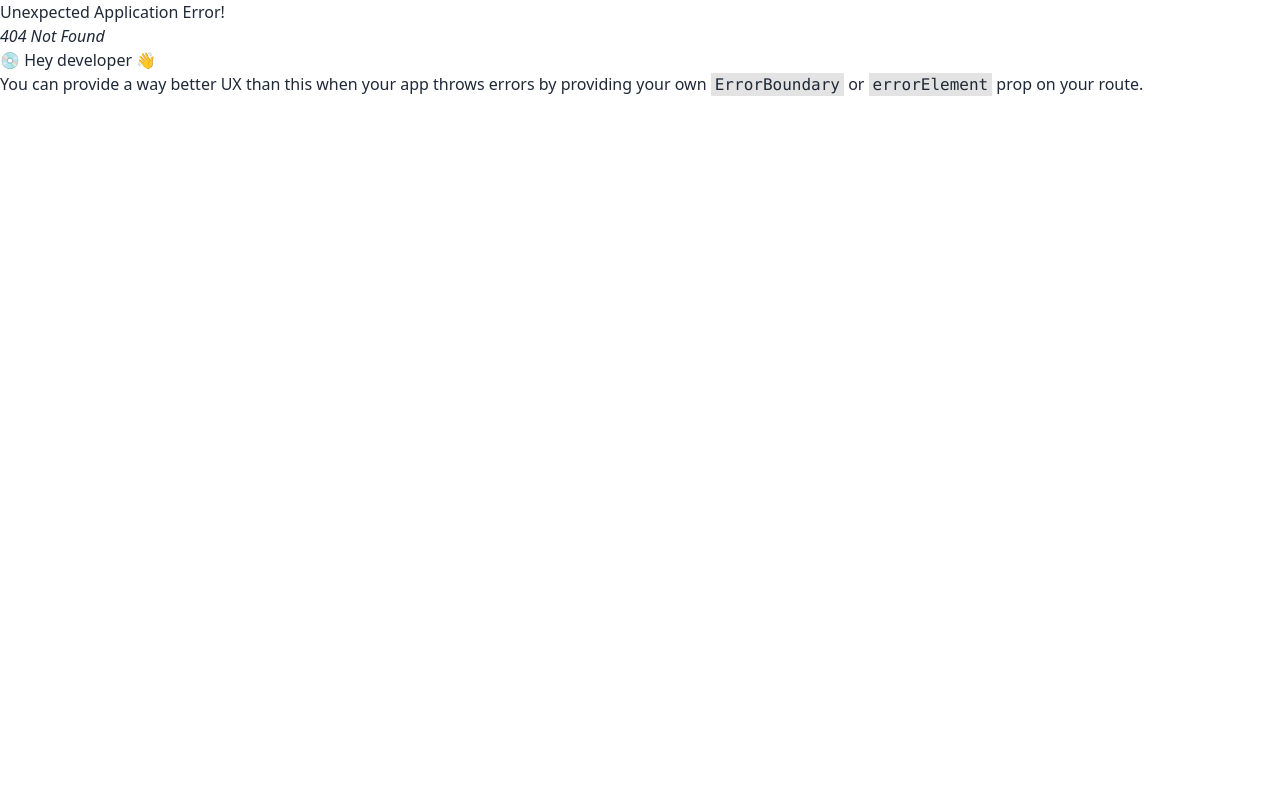
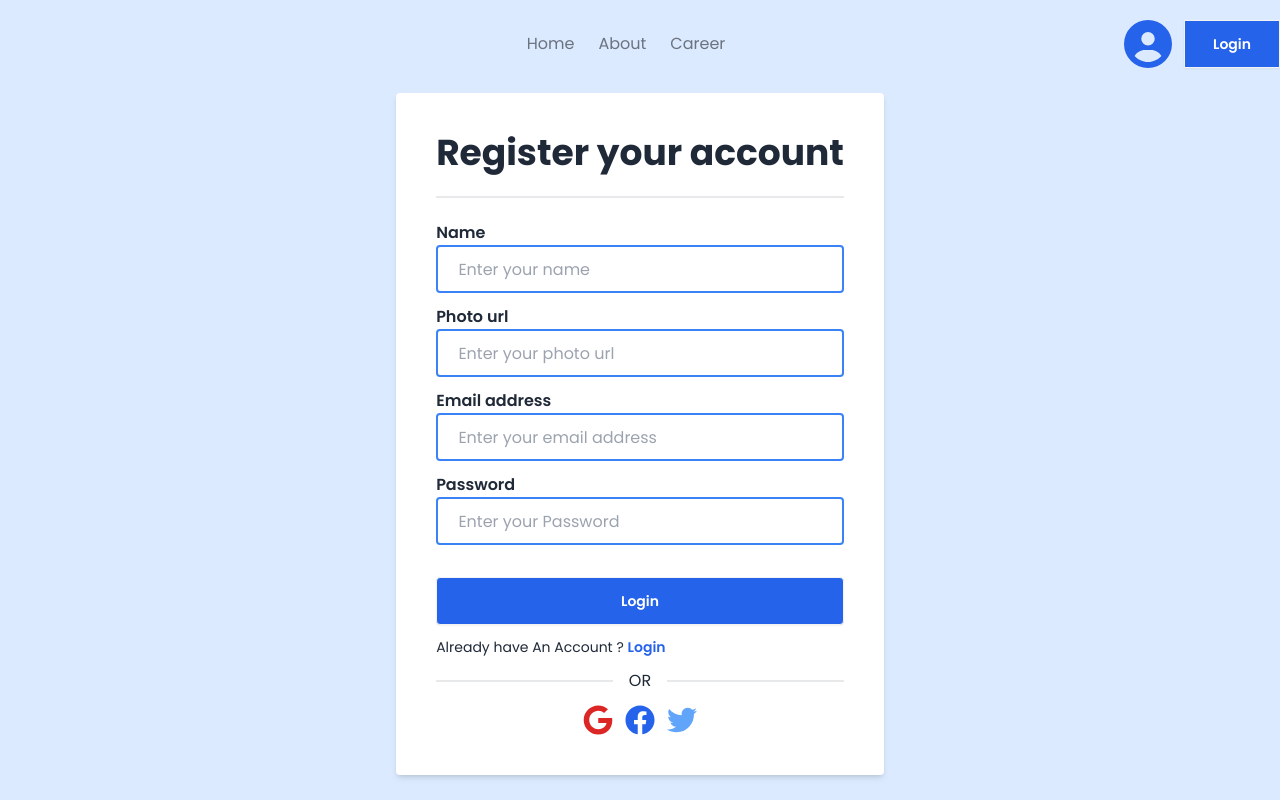
Before and after one commit to mehefujali/e-news, a React (Vite) app: page /register in a window 1280 px wide. Before the commit this address had no page. Built offline with nearby package versions, Linux system fonts and the light colour scheme.

Commit message:
login and register form created|

```diff
--- a/index.html
+++ b/index.html
@@ -2,7 +2,7 @@
 <html lang="en" data-theme="light">
   <head>
     <meta charset="UTF-8" />
-    <link rel="icon" type="image/svg+xml" href="/vite.svg" />
+    <link rel="icon" type="image/svg+xml" href="https://freelogopng.com/images/all_img/1659111270etsy-icon-black.png" />
     <meta name="viewport" content="width=device-width, initial-scale=1.0" />
     <title>e news</title>
   </head>
--- /dev/null
+++ b/src/Auth/Login/Login.jsx
@@ -0,0 +1,38 @@
+import { Link } from "react-router-dom";
+import Nav from "../../Components/Nav/Nav";
+import { FaFacebook, FaGoogle, FaTwitter } from "react-icons/fa";
+
+
+const Login = () => {
+      return (
+            <div className="bg-blue-100" >
+                   <Nav></Nav>
+                   <div className=" container mx-auto h-[calc(100vh-68px)]  flex justify-center items-center">
+                        <div className=" max-w-lg mx-auto p-10 bg-white rounded shadow-md">
+                              <h1 className=" text-2xl md:text-4xl font-bold">Login your account</h1>
+                              <div className=" divider"></div>
+                              <form action="" className=" w-full flex flex-col gap-3">
+                                    <label htmlFor="">
+                                          <p className=" font-semibold">Email address</p>
+                                          <input placeholder=" Enter your email address"  type="text " className="input w-full border-2 border-blue-500 focus:outline-none focus:border-blue-400 rounded" />
+                                    </label>
+                                    <label htmlFor="">
+                                          <p className=" font-semibold">Password</p>
+                                          <input placeholder=" Enter your Password"  type="password" className="input w-full border-2 border-blue-500 focus:outline-none focus:border-blue-400 rounded" />
+                                    </label>
+                                    <button className="btn mt-5 bg-blue-600 hover:text-blue-600 text-white w-full   rounded">Login</button>
+                              </form>
+                              <p className=" text-sm mt-3">Dont’t Have An Account ? <Link className=" text-blue-600 font-semibold" to={'/register'}> Register</Link></p>
+                              <div className=" divider">OR</div>
+                              <div className=" flex gap-3 text-3xl items-center justify-center">
+                                    <FaGoogle  className=" text-red-600 cursor-pointer"></FaGoogle>
+                                    <FaFacebook className=" text-blue-600 cursor-pointer"></FaFacebook>
+                                    <FaTwitter className=" text-blue-400 cursor-pointer"></FaTwitter>
+                              </div>
+                        </div>
+                   </div>
+            </div>
+      );
+};
+
+export default Login;
--- /dev/null
+++ b/src/Auth/Register/Register.jsx
@@ -0,0 +1,47 @@
+import { FaFacebook, FaGoogle, FaTwitter } from "react-icons/fa";
+import { Link } from "react-router-dom";
+import Nav from "../../Components/Nav/Nav";
+
+
+const Register = () => {
+
+      return (
+            <div className="bg-blue-100" >
+            <Nav></Nav>
+            <div className=" container mx-auto h-[calc(100vh-68px)]  flex justify-center items-center">
+                 <div className=" max-w-lg mx-auto p-10 bg-white rounded shadow-md">
+                       <h1 className=" text-2xl md:text-4xl font-bold">Register your account</h1>
+                       <div className=" divider"></div>
+                       <form action="" className=" w-full flex flex-col gap-3">
+                             <label htmlFor="">
+                                   <p className=" font-semibold">Name</p>
+                                   <input placeholder=" Enter your name"  type="text " className="input w-full border-2 border-blue-500 focus:outline-none focus:border-blue-400 rounded" />
+                             </label>
+                             <label htmlFor="">
+                                   <p className=" font-semibold">Photo url</p>
+                                   <input placeholder=" Enter your photo url"  type="text " className="input w-full border-2 border-blue-500 focus:outline-none focus:border-blue-400 rounded" />
+                             </label>
+                             <label htmlFor="">
+                                   <p className=" font-semibold">Email address</p>
+                                   <input placeholder=" Enter your email address"  type="text " className="input w-full border-2 border-blue-500 focus:outline-none focus:border-blue-400 rounded" />
+                             </label>
+                             <label htmlFor="">
+                                   <p className=" font-semibold">Password</p>
+                                   <input placeholder=" Enter your Password"  type="password" className="input w-full border-2 border-blue-500 focus:outline-none focus:border-blue-400 rounded" />
+                             </label>
+                             <button className="btn mt-5 bg-blue-600 hover:text-blue-600 text-white w-full   rounded">Login</button>
+                       </form>
+                       <p className=" text-sm mt-3">Already have An Account ? <Link className=" text-blue-600 font-semibold" to={'/login'}>Login</Link></p>
+                       <div className=" divider">OR</div>
+                       <div className=" flex gap-3 text-3xl items-center justify-center">
+                             <FaGoogle  className=" text-red-600 cursor-pointer"></FaGoogle>
+                             <FaFacebook className=" text-blue-600 cursor-pointer"></FaFacebook>
+                             <FaTwitter className=" text-blue-400 cursor-pointer"></FaTwitter>
+                       </div>
+                 </div>
+            </div>
+     </div>
+      );
+};
+
+export default Register;
--- a/src/Components/Nav/Nav.jsx
+++ b/src/Components/Nav/Nav.jsx
@@ -1,11 +1,11 @@
-import { NavLink } from "react-router-dom";
+import { Link, NavLink } from "react-router-dom";
 import './nav.css'
 import { FaCircleUser } from "react-icons/fa6";
 
 
 const Nav = () => {
       return (
-            <div className=" container mx-auto mt-5">
+            <div className=" container mx-auto pt-5">
                   <div className=" flex justify-between items-center">
                         <div className=" md:w-32">
 
@@ -17,8 +17,8 @@ const Nav = () => {
                         </ul>
                         <div className=" h-fit w-fit">
                               <div className=" flex items-center gap-3">
-                                    <FaCircleUser className=" text-3xl text-blue-600"></FaCircleUser>
-                                    <button className="btn btn-sm   px-7 rounded-none bg-blue-600 text-white">Login</button>
+                                    <FaCircleUser className=" text-5xl text-blue-600"></FaCircleUser>
+                                    <Link to={'/login'} className="btn btn-md   px-7 rounded-none bg-blue-600 text-white hover:text-blue-600">Login</Link>
                               </div>
                         </div>
                   </div>
```
Also changed, not shown: src/Routes/Routes.jsx (+10 -0 lines).
